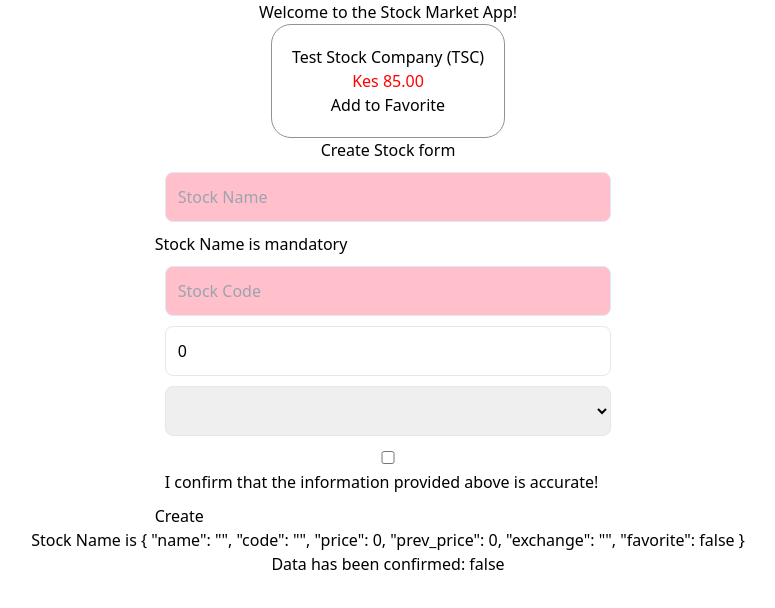
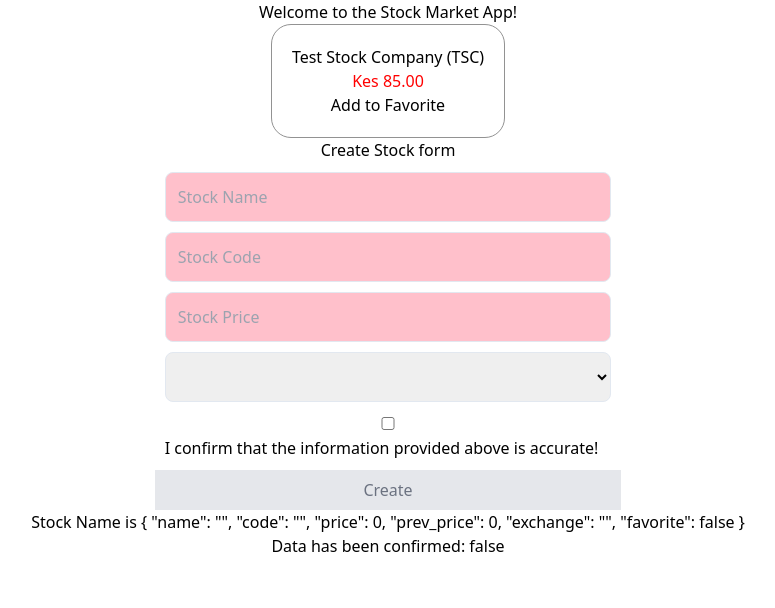
Before and after one commit to EricRibia/angularproject, an Angular app: page / in a window 1280 px wide. Shown: the top 608 px of the page, without its empty margins (252-1027 px from the left). Built offline with nearby package versions, Linux system fonts and the light colour scheme.

Commit message:
template driven using form group

```diff
--- a/src/app/stock-component/create-stock/create-stock.component.html
+++ b/src/app/stock-component/create-stock/create-stock.component.html
@@ -1,15 +1,13 @@
 <div class="createStock">
   <h2>Create Stock form</h2>
   <form (ngSubmit)="createStock(stockForm)" #stockForm="ngForm">
+    <div ngModelGroup="stock">
     <div class="m10p  stock-name">
       <input required
              class='w-full py-3 border border-slate-200 rounded-lg px-3 focus:outline-none focus:border-slate-500 hover:shadow'
-             type="text" placeholder="Stock Name" name="stockName"
-             #stockName="ngModel"
-             [(ngModel)]="stock.name">
-    </div>
-    <div *ngIf="stockName.errors && stockName.errors['required']">
-          <p>Stock Name is mandatory</p>
+             type="text" placeholder="Stock Name"
+             name="name"
+             ngModel>
     </div>
     <div class="m10p stock-code">
       <input
@@ -17,45 +15,34 @@
         type="text" placeholder="Stock Code"
         required
         minlength="2"
-        name="stockCode"
-        #stockCode="ngModel"
-        [(ngModel)]="stock.code">
+        name="code"
+        ngModel
+        >
     </div>
-    <div *ngIf="stockCode.dirty && stockCode.invalid && stockCode.errors">
-      <div *ngIf="stockCode.errors['required']">
-        <p>Stock Code is mandatory</p>
-      </div>
-      <div *ngIf="stockCode.errors['minlength']">
-        <p>Stock Code must be atleast of length 2</p>
-      </div>
-    </div>
-
     <div class="m10p stock-price">
       <input
         class='w-full py-3 border border-slate-200 rounded-lg px-3 focus:outline-none focus:border-slate-500 hover:shadow'
         type="number" placeholder="Stock Price"
         required
-        #stockPrice="ngModel"
-        name="stockPrice" [ngModel]="stock.price" (ngModelChange)="setStockPrice($event)">
-    </div>
-    <div *ngIf="stockPrice.dirty && stockPrice.invalid && stockPrice.errors">
-      <div *ngIf="stockPrice.errors['required']">
-        <p>Stock Price is mandatory</p>
-      </div>
+        name="price"
+        ngModel
+      >
     </div>
     <div class="m10p">
       <select
         class='w-full py-3 border border-slate-200 rounded-lg px-3 focus:outline-none focus:border-slate-500 hover:shadow'
-        name="stockExchange" [(ngModel)]="stock.exchange">
+        name="exchange"
+      ngModel>
         <option *ngFor="let exchange of exchanges" [ngValue]="exchange">{{exchange}}</option>
       </select>
     </div>
     <div class="m10p">
       <input
         class='w-full py-3 border border-slate-200 rounded-lg px-3 focus:outline-none focus:border-slate-500 hover:shadow'
-        type="checkbox" name="stockConfirm" [(ngModel)]='confirmed'>I confirm that the information provided above is accurate!
+        type="checkbox" name="confirm" [(ngModel)]='confirmed'>I confirm that the information provided above is accurate!
     </div>
-    <button [disabled]="!confirmed" type="submit">Create</button>
+    <button class="w-full px-4 py-2 bg-blue-600 disabled:bg-gray-200 disabled:text-gray-500 text-white" [disabled]="!confirmed" type="submit">Create</button>
+    </div>
   </form>
 
   <h4>Stock Name is {{stock | json}}</h4>
--- a/src/app/stock-component/create-stock/create-stock.component.ts
+++ b/src/app/stock-component/create-stock/create-stock.component.ts
@@ -23,7 +23,6 @@ export class CreateStockComponent implements OnInit {
 
   createStock(stockForm: { valid: any; value: any }) {
     console.log('stockForm', stockForm.value);
-    console.log('Creating stock', this.stock);
     if (stockForm.valid) {
       console.log('Creating stock', this.stock);
     } else {
```
